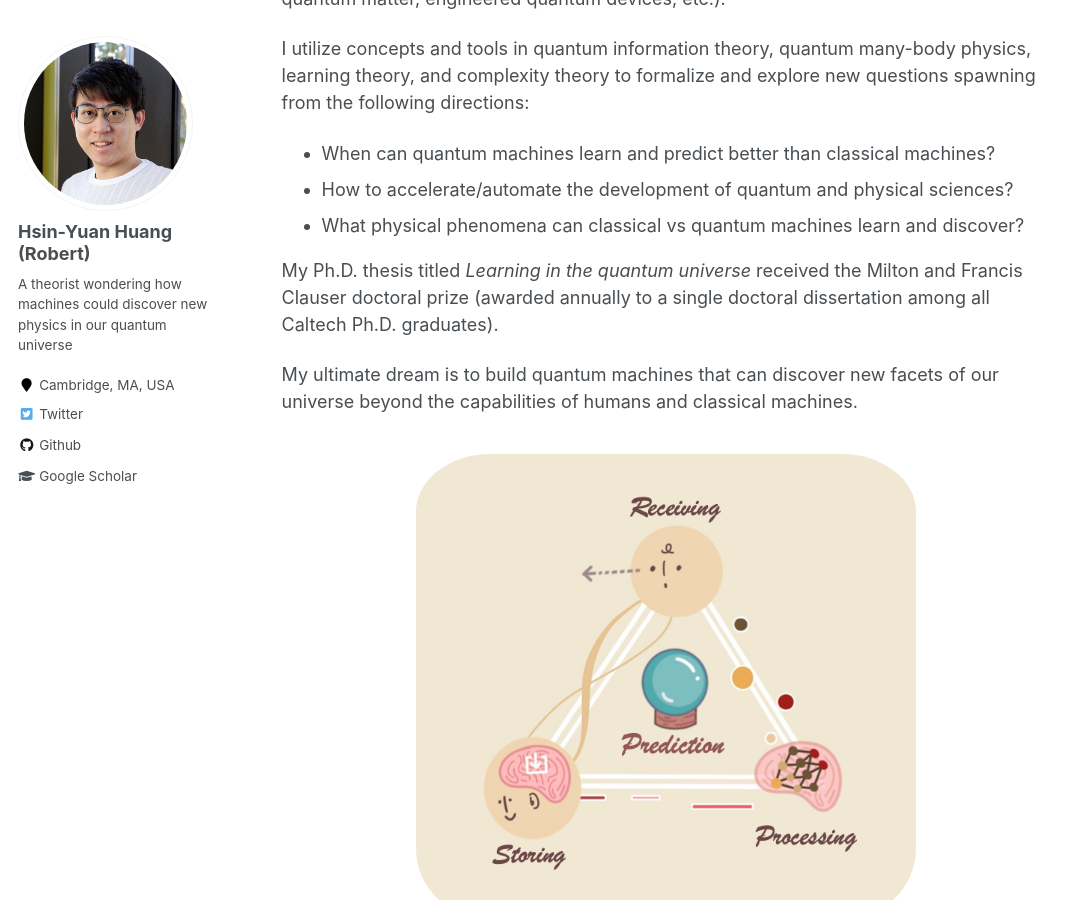
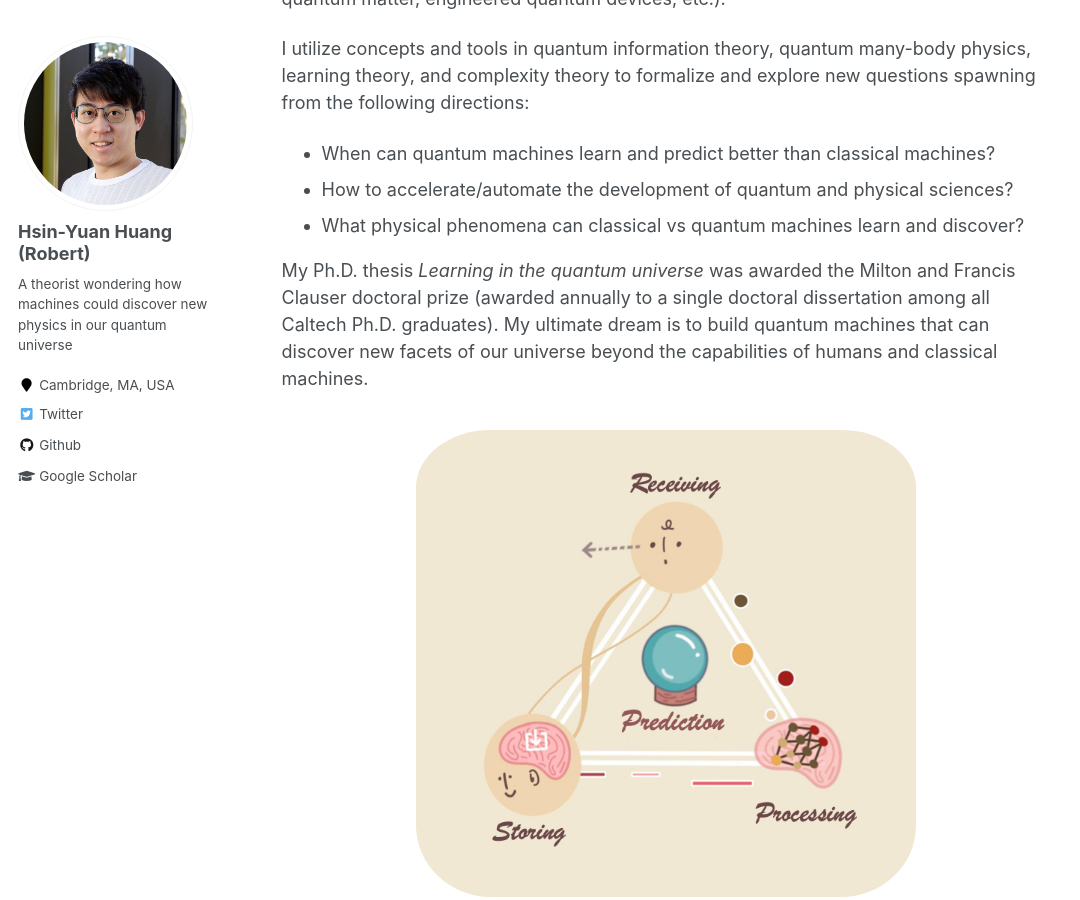
Before and after one commit to hsinyuan-huang/hsinyuan-huang.github.io, a Jekyll site: the page built from _pages/about.md, in a window 1280 px wide and 900 px high, scrolled down 483 px. Shown: the whole window, without its empty margins (0-1080 px from the left). Built offline with Jekyll 4.4.1, drawn with Linux system fonts in a browser that asks for light colours; emoji names are drawn with the system emoji font; formulas are drawn with MathJax 3.

Commit message:
Update about.md

```diff
--- a/_pages/about.md
+++ b/_pages/about.md
@@ -21,9 +21,7 @@ I utilize concepts and tools in quantum information theory, quantum many-body ph
 * How to accelerate/automate the development of quantum and physical sciences?
 * What physical phenomena can classical vs quantum machines learn and discover?
 
-My Ph.D. thesis titled *Learning in the quantum universe* received the Milton and Francis Clauser doctoral prize (awarded annually to a single doctoral dissertation among all Caltech Ph.D. graduates).
-
-My ultimate dream is to build quantum machines that can discover new facets of our universe beyond the capabilities of humans and classical machines.
+My Ph.D. thesis *Learning in the quantum universe* was awarded the Milton and Francis Clauser doctoral prize (awarded annually to a single doctoral dissertation among all Caltech Ph.D. graduates). My ultimate dream is to build quantum machines that can discover new facets of our universe beyond the capabilities of humans and classical machines.
 
 <center>
 <img src="assets/img/Intelligence.jpg"
```
